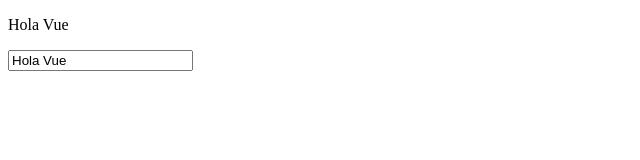
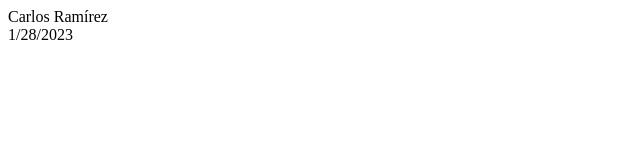
Before and after one commit to CarlosRamirez14/vue, a plain HTML site: page index.html in a window 1280 px wide. Shown: the whole page, without its empty margins (0-640 px from the left). Drawn offline with nearby package versions, Linux system fonts and the light colour scheme.

Commit message:
10-propiedades-computadas

```diff
--- a/index.html
+++ b/index.html
@@ -13,15 +13,22 @@
         const vm = Vue.createApp({
             data(){
                 return{
-                    text: "Hola Vue"
+                    firstName: "Carlos",
+                    lastName: "Ramírez",
+                    now: new Date()
                 };
             },
+            computed:{
+                fullName(){
+                    return this.firstName + " " + this.lastName;
+                },
+                today(){
+                    return this.now.toLocaleDateString()
+                }
+            },
             template: `
-                <p>{{ text }}</p>
-                <input
-                    type="text"
-                    v-model="text"
-                >
+                <div>{{ fullName }}</div>
+                <div>{{ today }}</div>
             `
         }).mount("#app");
     </script>
```
